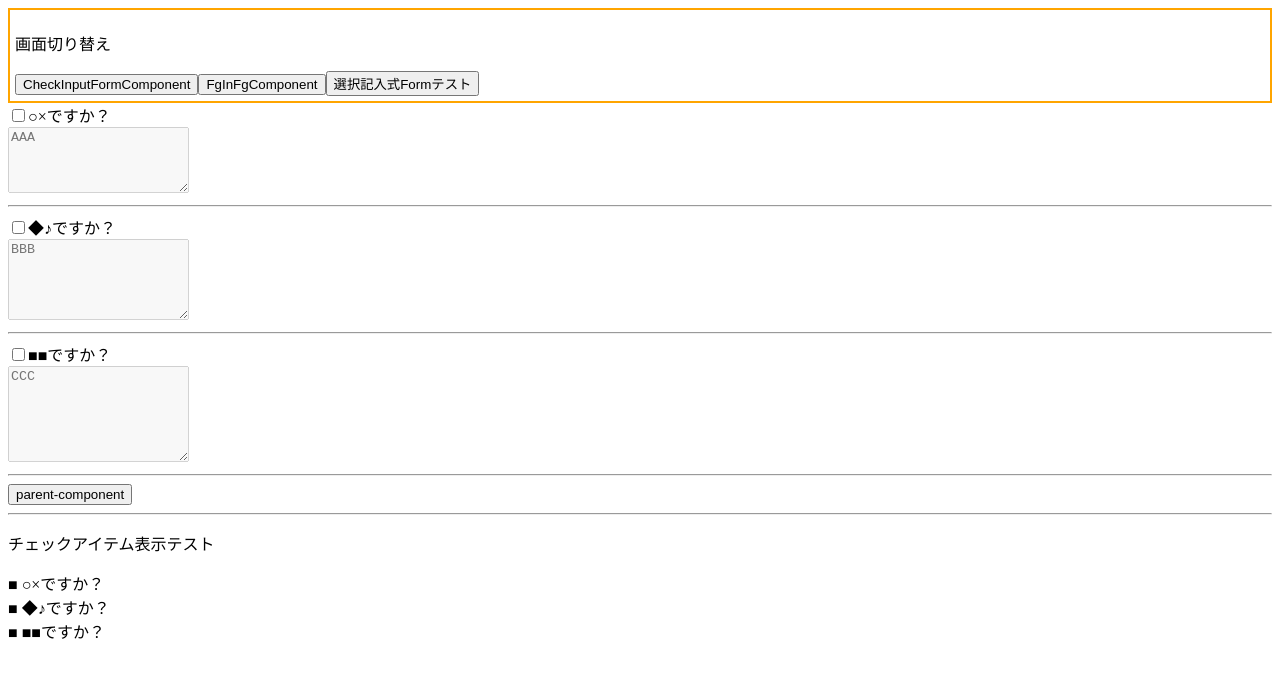
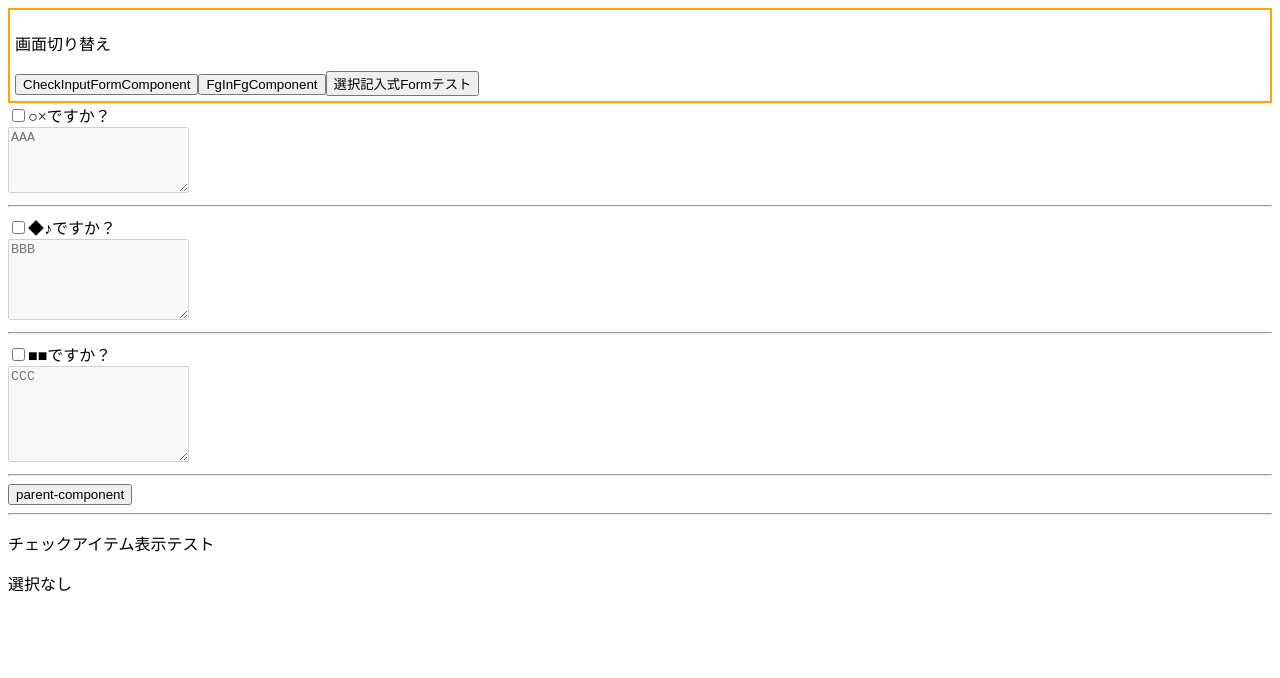
Before and after one commit to otera/angular-form-array, an Angular app: page /sefc in a window 1280 px wide. Shown: the top 678 px of the page. Built offline with nearby package versions, Linux system fonts and the light colour scheme.

Commit message:
いずれかのチェックボックスにチェックが入っていれば内容を表示する

```diff
--- a/src/app/selective-entry-formula/selective-entry-formula.component.html
+++ b/src/app/selective-entry-formula/selective-entry-formula.component.html
@@ -31,11 +31,17 @@
 <hr />
 <p>チェックアイテム表示テスト</p>
 <div>
-  <div *ngFor="let q of question; let i = index">
-    <div class="form-group">■ {{ q.question }}</div>
-    <div class="form-group">
-      <!-- prettier-ignore -->
-      <div class="pre-wrap">{{ forms[i].formGroup.controls["opinion"].value }}</div>
+  <ng-container *ngFor="let q of question; let i = index">
+    <!-- いずれかが選択されている -->
+    <div *ngIf="forms[i].formGroup.controls['select'].value">
+      <div class="form-group">■ {{ q.question }}</div>
+      <div class="form-group">
+        <!-- prettier-ignore -->
+        <div class="pre-wrap">{{ forms[i].formGroup.controls["opinion"].value }}</div>
+      </div>
     </div>
-  </div>
+  </ng-container>
+
+  <!-- いずれも選択されていない -->
+  <div *ngIf="!checkStatus">選択なし</div>
 </div>
--- a/src/app/selective-entry-formula/selective-entry-formula.component.ts
+++ b/src/app/selective-entry-formula/selective-entry-formula.component.ts
@@ -8,8 +8,12 @@ import { selEntryQuestionSetting, seFormSetting } from "../common/icommon";
   styleUrls: ["./selective-entry-formula.component.scss"],
 })
 export class SelectiveEntryFormulaComponent implements OnInit {
+  /** 質問 */
   question: selEntryQuestionSetting[];
+  /** form情報 */
   forms: seFormSetting[];
+  /** いずれかのチェックが選択されているかどうか */
+  checkStatus = false;
 
   constructor(private fb: FormBuilder) {}
 
@@ -46,6 +50,18 @@ export class SelectiveEntryFormulaComponent implements OnInit {
     } else {
       this.forms[index].formGroup.controls["opinion"].disable();
     }
+    // チェック状態をチェック
+    this.checkStatus = this.checkAnyStatus;
+  }
+
+  /**
+   * いずれかのチェックボックスが選択されているかどうか
+   * @returns boolean 選択されている場合はTrue
+   */
+  get checkAnyStatus(): boolean {
+    return this.forms.some((form) => {
+      return form.formGroup.controls["select"].value === true;
+    });
   }
 
   // 疑似Submit
```
